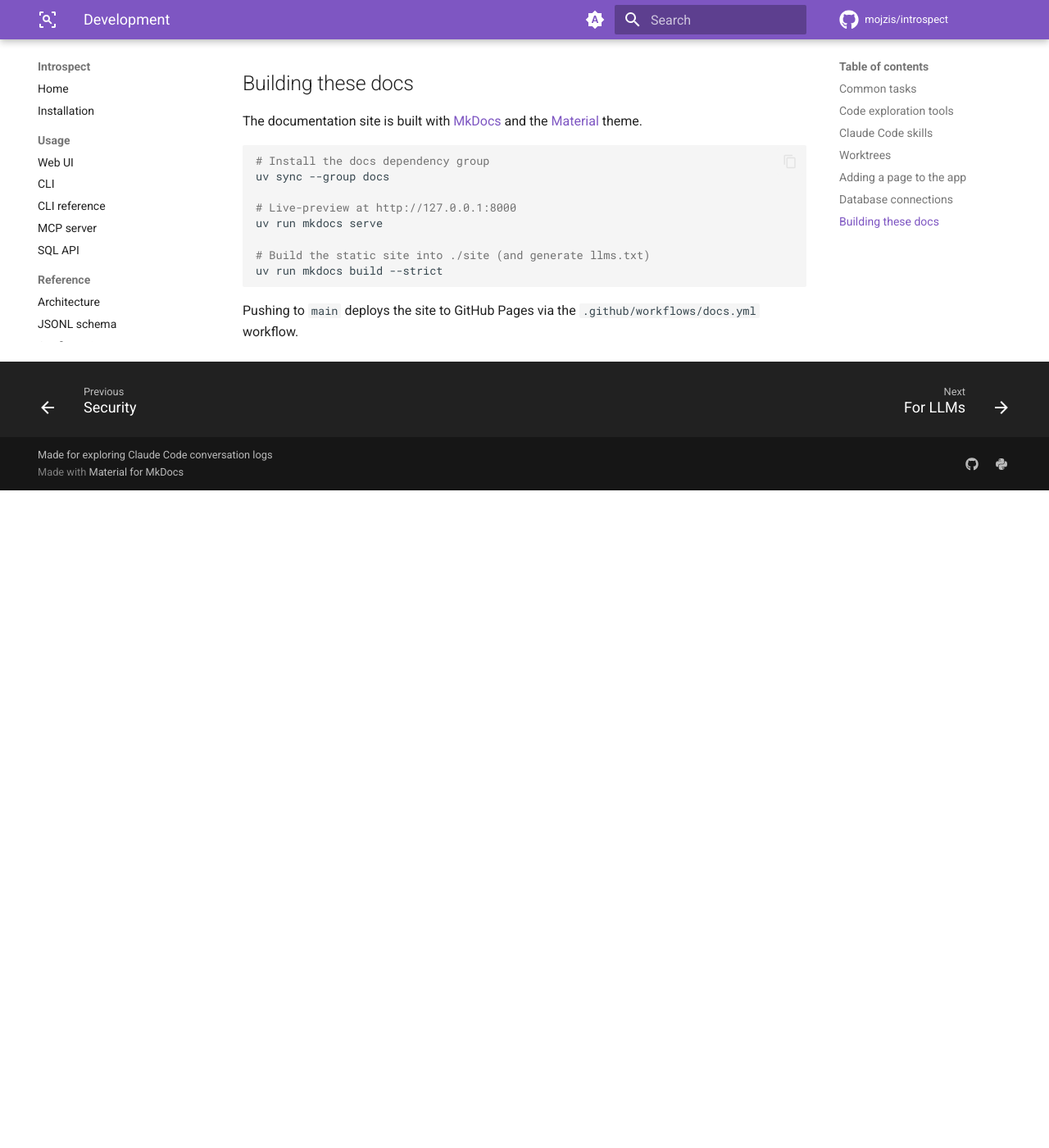
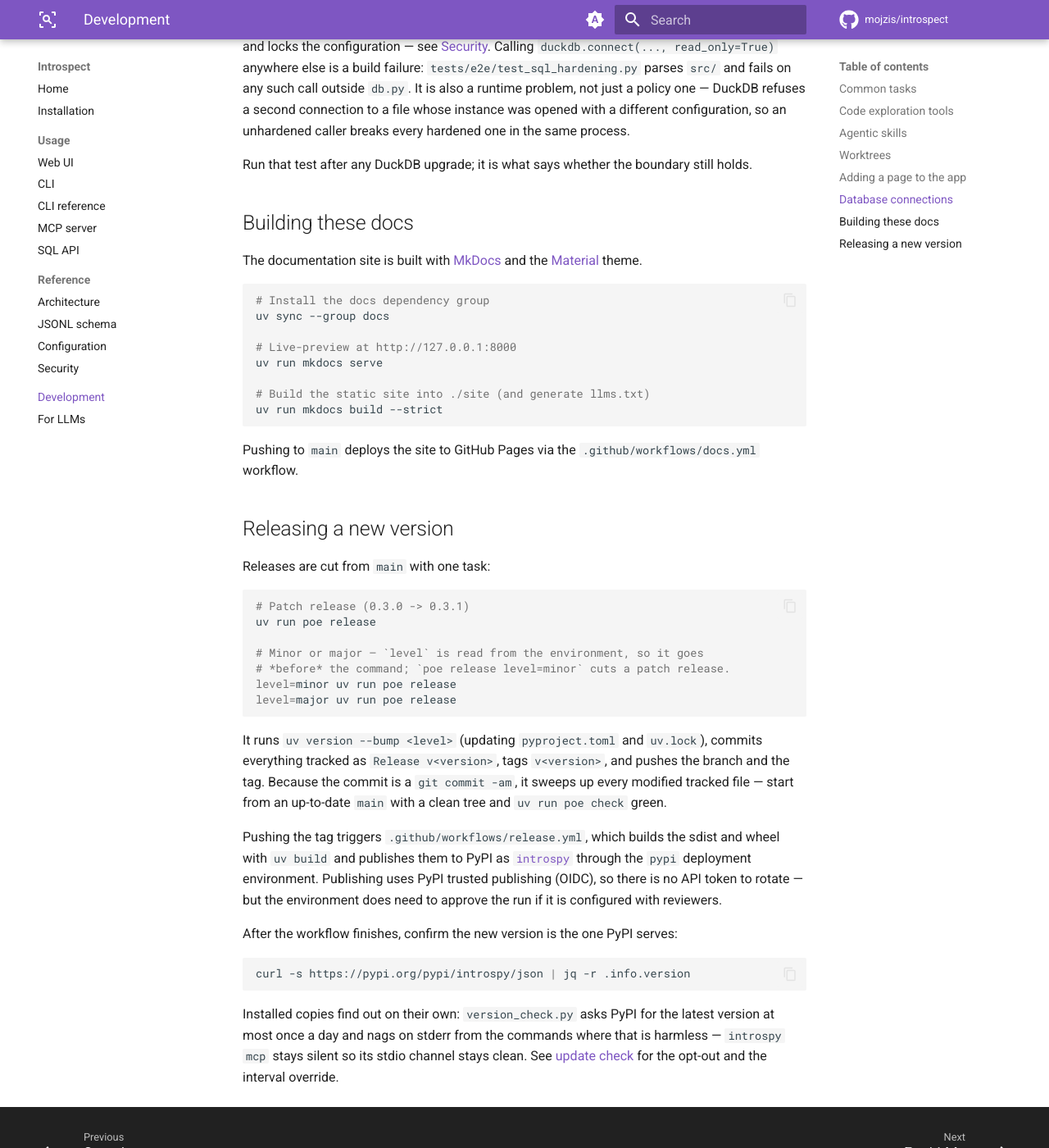
Before and after one commit to mojzis/introspect, an MkDocs documentation site: the page built from docs/development.md, in a window 1280 px wide and 1400 px high, scrolled down 2277 px. Shown: the whole window at 82% size. Built offline with MkDocs 1.6.1 and Material for MkDocs 9.7.7, drawn with Linux system fonts in a browser that asks for light colours; comment, search, counter and statistics services are not loaded; before the commit the page ends 2875 px from its top, so only the background shows below that; some of the changed text lies outside the part shown.

Commit message:
Document the release process; retitle skills section for Codex parity (#102)
`docs/development.md` had no account of how a version gets out the door.
Add a "Releasing a new version" section covering `poe release` (bump,
commit, tag, push), the tag-triggered PyPI publish via trusted publishing
in `release.yml`, and how to confirm the result. It flags one real
footgun: `level` is read from the environment by the shell task, so
`poe release level=minor` silently cuts a *patch* release — verified
against poethepoet, which swallows the extra token.

Rename "Claude Code skills" to "Agentic skills" and say that the same
skills reach Codex: `.agents/skills` symlinks to `.claude/skills` (Codex
scans `.agents/skills` up to the repo root and follows symlinks), and
`.codex/config.toml` points Codex at `CLAUDE.md`. The symlink already
existed; only the documentation was missing.

Also note the update-check limits alongside the release flow, and add
`poe release` to the CLAUDE.md command list.


Claude-Session: https://claude.ai/code/session_015ULzwAWgMT8y6TWhP1Pi55

Co-authored-by: Claude <noreply@anthropic.com>

````diff
--- a/docs/development.md
+++ b/docs/development.md
@@ -37,9 +37,10 @@ uv run biston scan --suggest .
 uv run biston overview .
 ```
 
-## Claude Code skills
+## Agentic skills
 
-Skills under `.claude/skills/` extend Claude Code when working in this repo:
+Skills under `.claude/skills/` extend the coding agent when working in this
+repo:
 
 | Skill | Purpose |
 |---|---|
@@ -49,6 +50,14 @@ Skills under `.claude/skills/` extend Claude Code when working in this repo:
 
 After finishing a change, run `/python-review` and then `/docs-review`, and
 apply every 🔴 Must Fix finding before marking the work complete.
+
+The same skills are available in Codex: `.agents/skills` is a symlink to
+`.claude/skills`, and Codex scans `.agents/skills` from the working directory
+up to the repo root, following symlinks. Add a skill once under
+`.claude/skills/` and both agents see it — `codex /skills` lists what Codex
+discovered, and `$` mentions one. `.codex/config.toml` sets
+`project_doc_fallback_filenames = ["CLAUDE.md"]`, so Codex reads the same
+project instructions as Claude Code rather than needing its own `AGENTS.md`.
 
 ## Worktrees
 
@@ -115,3 +124,42 @@ uv run mkdocs build --strict
 
 Pushing to `main` deploys the site to GitHub Pages via the
 `.github/workflows/docs.yml` workflow.
+
+## Releasing a new version
+
+Releases are cut from `main` with one task:
+
+```bash
+# Patch release (0.3.0 -> 0.3.1)
+uv run poe release
+
+# Minor or major — `level` is read from the environment, so it goes
+# *before* the command; `poe release level=minor` cuts a patch release.
+level=minor uv run poe release
+level=major uv run poe release
+```
+
+It runs `uv version --bump <level>` (updating `pyproject.toml` and `uv.lock`),
+commits everything tracked as `Release v<version>`, tags `v<version>`, and
+pushes the branch and the tag. Because the commit is a `git commit -am`, it
+sweeps up every modified tracked file — start from an up-to-date `main` with a
+clean tree and `uv run poe check` green.
+
+Pushing the tag triggers `.github/workflows/release.yml`, which builds the sdist
+and wheel with `uv build` and publishes them to PyPI as
+[`introspy`](https://pypi.org/project/introspy/) through the `pypi` deployment
+environment. Publishing uses PyPI trusted publishing (OIDC), so there is no API
+token to rotate — but the environment does need to approve the run if it is
+configured with reviewers.
+
+After the workflow finishes, confirm the new version is the one PyPI serves:
+
+```bash
+curl -s https://pypi.org/pypi/introspy/json | jq -r .info.version
+```
+
+Installed copies find out on their own: `version_check.py` asks PyPI for the
+latest version at most once a day and nags on stderr from the commands where
+that is harmless — `introspy mcp` stays silent so its stdio channel stays
+clean. See [update check](configuration.md#update-check) for the opt-out and
+the interval override.
````
Also changed, not shown: CLAUDE.md (+1 -0 lines).
